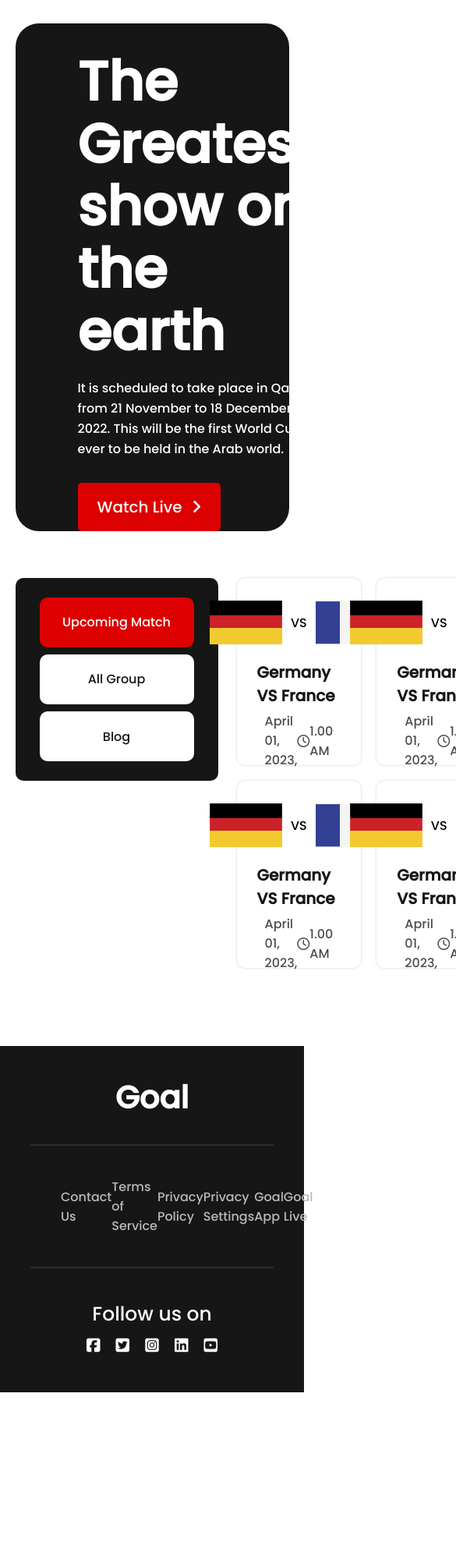
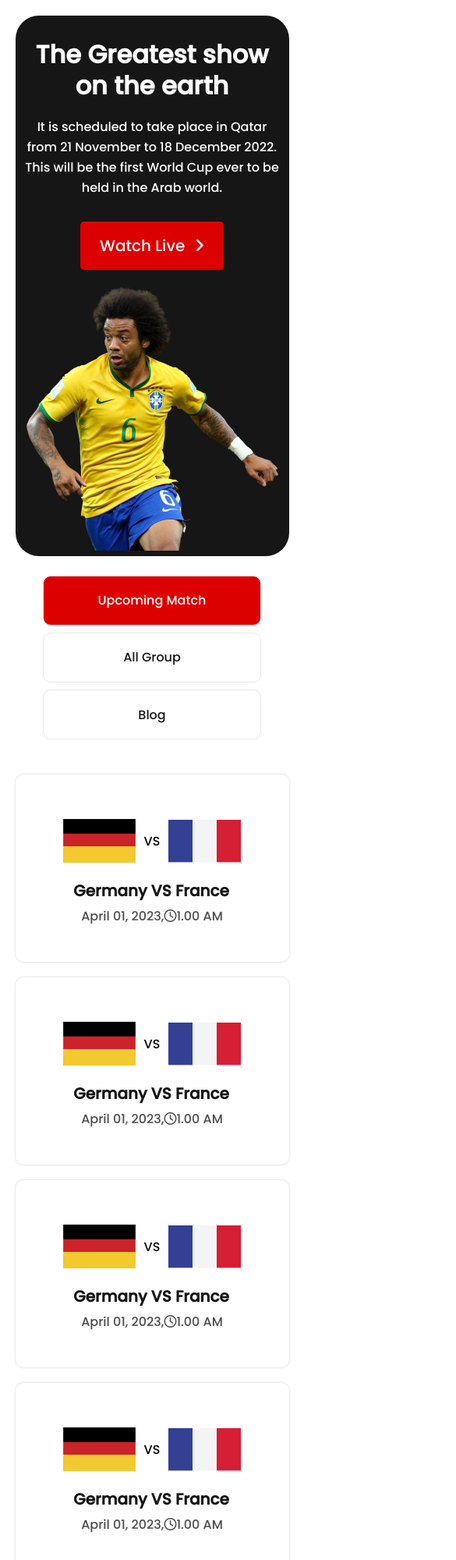
Before and after one commit to imtyaz-17/football-tournament, a plain HTML site: page upcomming-match.html in a window 390 px wide. Shown: the top 2000 px of the page at 78% size, 585 px wide, since content can reach past the window. Before the commit the page ends 1785 px from the top, so only its background shows below. Drawn offline with Linux system fonts and the light colour scheme.

Commit message:
mobile responsiveness  added

```diff
--- a/css/matches.css
+++ b/css/matches.css
@@ -31,11 +31,6 @@
     padding: 0 10px;
 }
 
-/*
-.match-card-content {
-    background-color: #fafafa;
-} */
-
 .match-card-country {
     color: #161616;
     font-size: 20px;
@@ -52,3 +47,23 @@
     font-weight: 400;
     padding: 5px 10px 0px 10px;
 }
+
+/****** Media Quaries *******/
+
+/* Mobile Device - Max Width: 688px*/
+
+@media only screen and (max-width:688px) {
+
+    /*------ Banner Section-----  */
+
+    /*---- Side navbar Section ---  */
+
+    /*----- Matches Section ------  */
+    .matches {
+        grid-template-columns: repeat(1, 1fr);
+    }
+
+    .match-card {
+        padding: 10px 10px 0px 10px;
+    }
+}
--- a/css/style.css
+++ b/css/style.css
@@ -28,7 +28,7 @@ a {
     width: 90%;
     margin: 0 auto;
     margin-top: 30px;
-    margin-bottom: 60px;
+    margin-bottom: 50px;
     border-radius: 30px;
     display: flex;
     padding: 35px 80px 0 80px;
@@ -217,11 +217,7 @@ a {
 
 /* ------- View all Button Style ------- */
 .view-all-btn {
-    visibility: hidden;
-    display: flex;
-    justify-content: center;
-    margin: 50px 0;
-
+    display: none;
 }
 
 .view-all-btn a {
@@ -302,63 +298,80 @@ hr {
 
 @media only screen and (max-width:688px) {
 
-    /*---------------------Banner (Mobile View) -----  */
-    /* .banner {
+    /*------ Banner Section-----  */
+
+    .banner {
         display: flex;
         flex-direction: column;
         justify-content: center;
         align-items: center;
         padding: 30px 10px 0 10px;
+        margin: 20px auto 0;
     }
 
-    .banner-container-left {
+    .banner-content {
         justify-content: center;
         align-items: center;
         margin-bottom: 20px;
     }
 
-    .banner-left-title {
+    .banner-title {
         font-size: 2em;
+        font-weight: 600;
         text-align: center;
         line-height: 40px;
     }
 
-    .banner-left-text {
+    .banner-text {
         text-align: center;
-    } */
+    }
 
-    /*-----------------------Blog Section (Mobile View)-----  */
+    /*-----Blog Section ----  */
 
-    /* .blog-contents-section {
+    .blogs-section {
         flex-direction: column;
     }
 
-    .side-menu {
+    .side-navbar-container {
         margin-bottom: 20px;
     }
 
-    .sude-menu-container {
+    .side-navbar {
         width: 100%;
         background-color: #FFF;
     }
 
-    .menu {
-        border: 1px solid rgb(188, 188, 188);
+    .navb-btn {
+        border: 1px solid #E8E8E8;
     }
 
-    .blog-cards-container {
+    .blogs {
         grid-template-columns: repeat(1, 1fr);
-    } */
+    }
 
-    /* ---------------------------- View All Button (Mobile View) --- */
-    /* .view-all-button-section {
-        visibility: hidden;
-    } */
+    /* ------ Footer  ---- */
 
-    /* ---------------------------- Footer (Mobile View) ---------- */
-    /* .footer-links {
+    footer {
+        margin: 0;
+    }
+
+    .footer-title {
+        padding: 0;
+        padding-bottom: 20px;
+    }
+
+    .footer-links {
         flex-direction: column;
-    } */
+        margin: 5px;
+    }
+
+    .footer-social-links {
+        margin-top: 10px;
+    }
+
+    .footer-social-links-title {
+        margin-bottom: 15px;
+    }
 }
 
 
```
